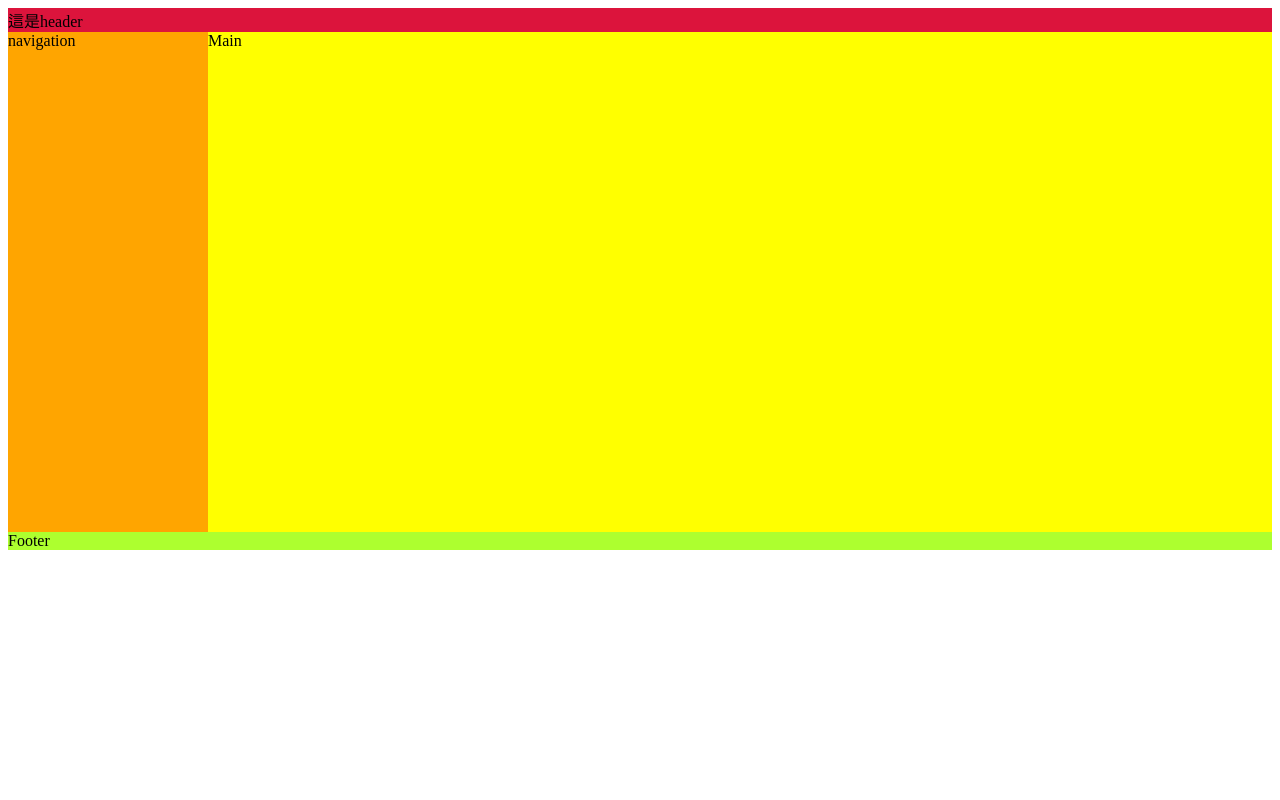
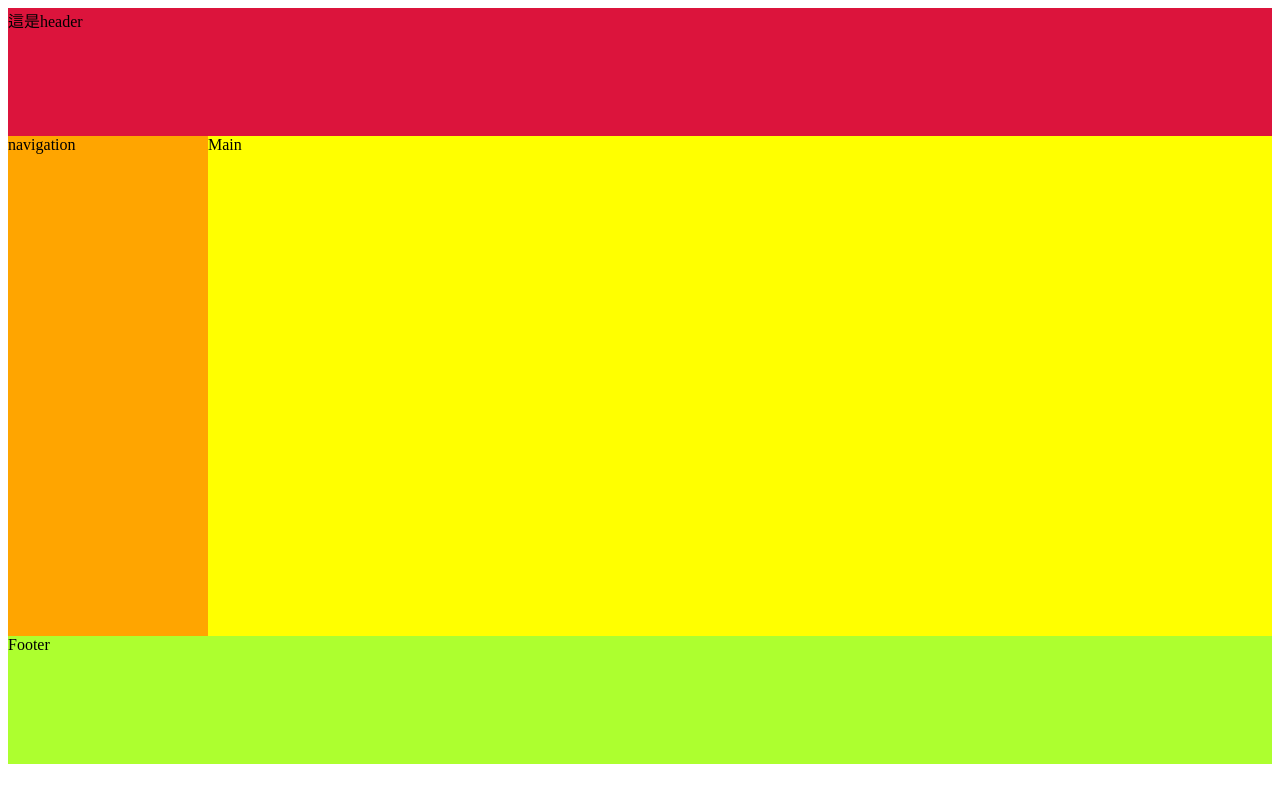
Before and after one commit to vamp16431745/javascript_lesson, a plain HTML site: page project/public/index.html in a window 1280 px wide. Drawn offline with Linux system fonts and the light colour scheme.

Commit message:
設定回固定高

```diff
--- a/project/public/css/index.css
+++ b/project/public/css/index.css
@@ -1,7 +1,7 @@
 #container{
     display:grid;
     grid-template-columns: 200px 1fr;   /*fr把剩餘空間依比例分配*/
-    grid-template-rows: auto 500px auto;  /*auto跟字的大小一樣*/
+    grid-template-rows: 8em 500px 8em;
 }
 
 
```
